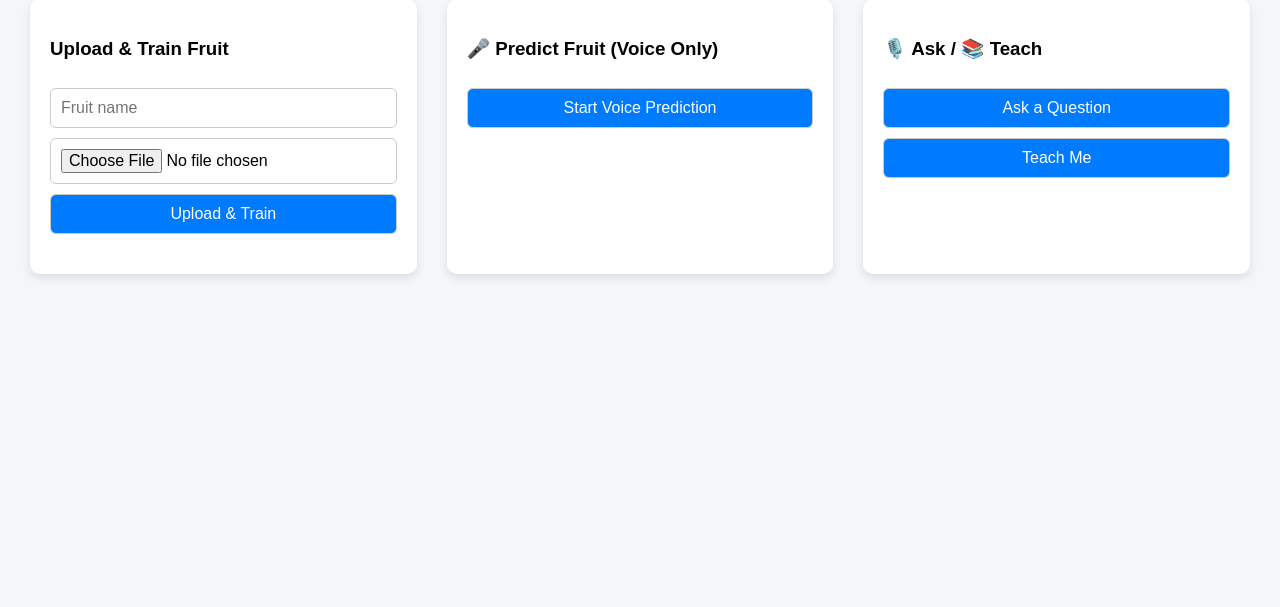
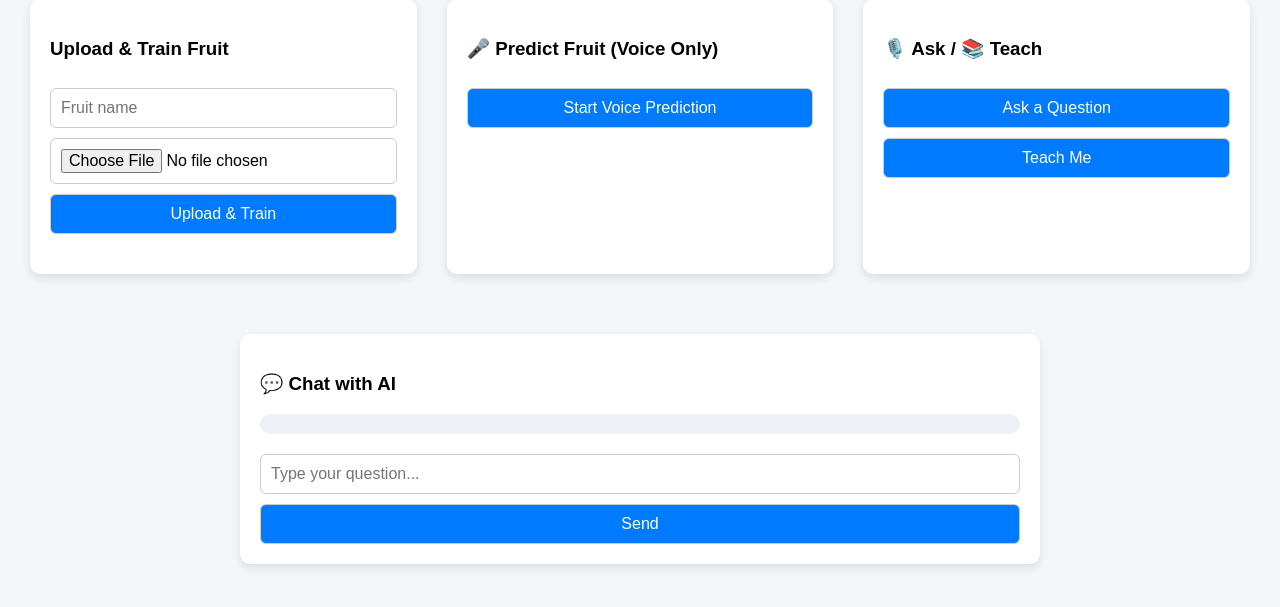
Before and after one commit to SkAfzal-04/QnA-Model, a Flask app: page / in a window 1280 px wide. Shown: the part 112-719 px from the top of the page. Run offline with Flask 3, Linux system fonts and the light colour scheme; parts of the project's set-up code (start-up, migrations or seed data) failed here and were passed over.

Commit message:
Update templates/index.html

```diff
--- a/templates/index.html
+++ b/templates/index.html
@@ -112,7 +112,14 @@
       <button onclick="startTeaching()">Teach Me</button>
       <div id="qaResult"></div>
     </div>
-
+<div class="card" style="margin-top: 30px; max-width: 800px; margin-left: auto; margin-right: auto;">
+    <h3>💬 Chat with AI</h3>
+    <div id="chatBox" style="max-height: 300px; overflow-y: auto; background: #eef1f6; padding: 10px; border-radius: 10px; margin-bottom: 10px;">
+      <!-- Chat messages will appear here -->
+    </div>
+    <input type="text" id="chatInput" placeholder="Type your question..." onkeydown="if(event.key === 'Enter') sendMessage()" />
+    <button onclick="sendMessage()">Send</button>
+</div>
   </div>
 
 <script src="{{ url_for('static', filename='script.js') }}"></script>
```
